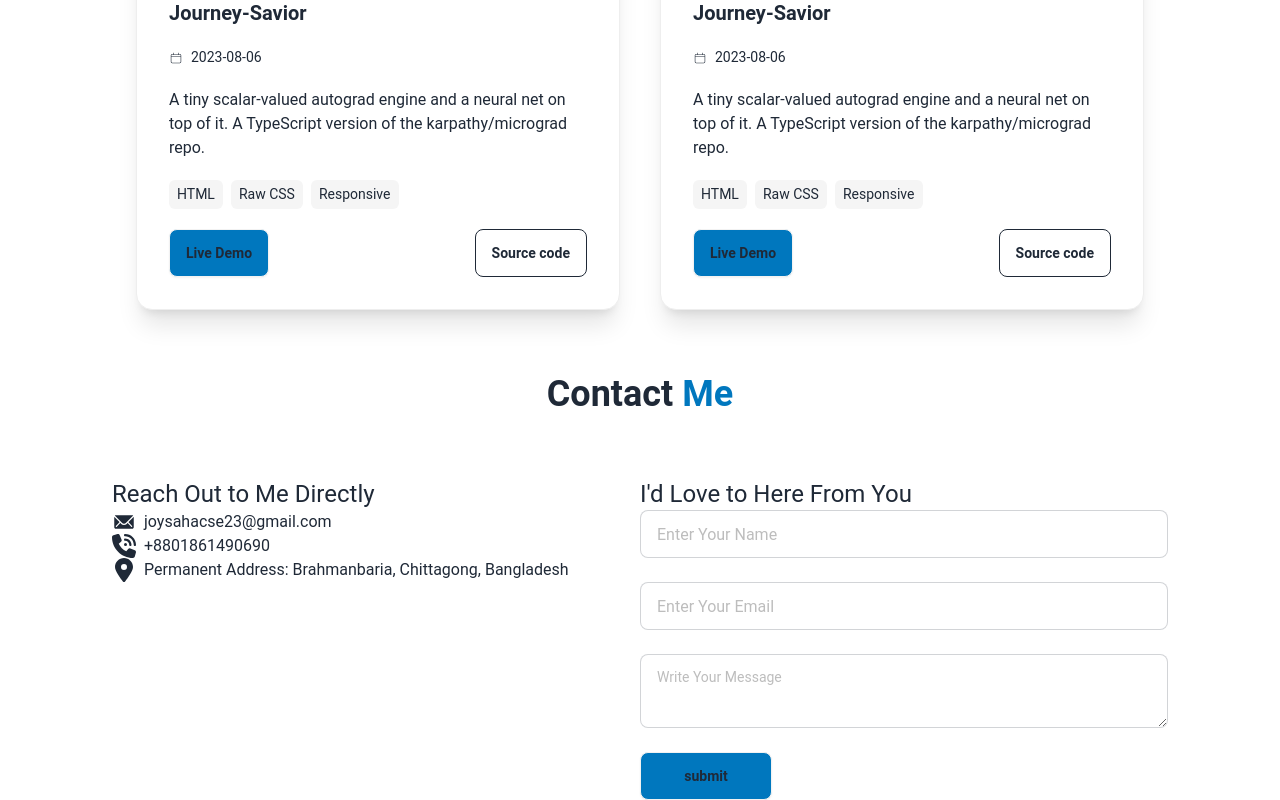
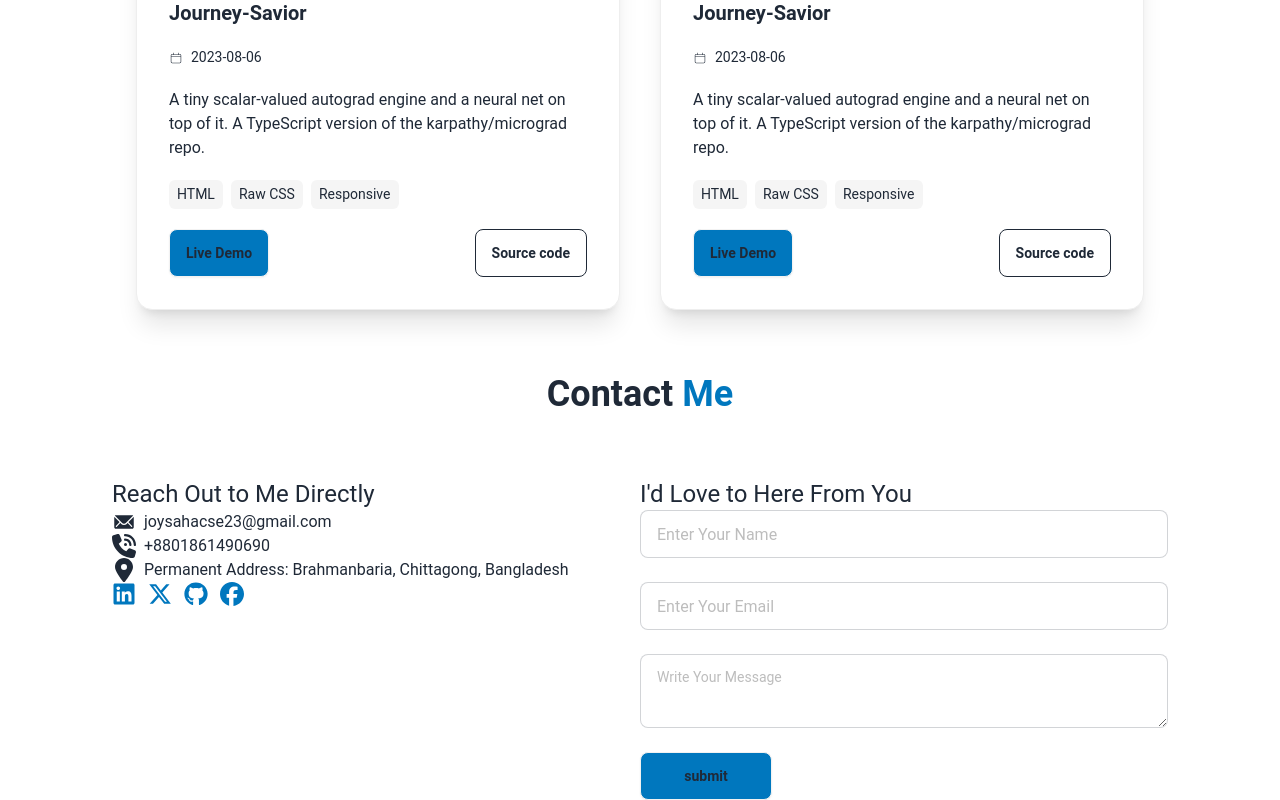
Before and after one commit to joysaha023/joy-saha-devs-profile, a React (Vite) app: page / in a window 1280 px wide. Shown: the part 2017-2817 px from the top of the page. Built offline with nearby package versions, Linux system fonts and the light colour scheme.

Commit message:
contact me section social link added

```diff
--- a/src/Components/Contact/Contact.jsx
+++ b/src/Components/Contact/Contact.jsx
@@ -1,6 +1,6 @@
 import React from "react";
 import { IoIosMail } from "react-icons/io";
-import { FaPhoneVolume, FaLocationDot } from "react-icons/fa6";
+import { FaPhoneVolume, FaLocationDot, FaLinkedin, FaXTwitter, FaGithub, FaFacebook  } from "react-icons/fa6";
 
 const Contact = () => {
   return (
@@ -22,6 +22,12 @@ const Contact = () => {
           <div className="flex items-center gap-2">
             <FaLocationDot className="text-2xl " />
             <p>Permanent Address: Brahmanbaria, Chittagong, Bangladesh</p>
+          </div>
+          <div className="flex items-center gap-3 text-2xl text-[#0077be]">
+            <a href="https://www.linkedin.com/in/joysaha23/" target="blank"><FaLinkedin /></a>
+            <a href="https://twitter.com/joysaha023" target="blank"><FaXTwitter /></a>
+            <a href="https://github.com/joysaha023" target="blank"><FaGithub /></a>
+            <a href="https://www.facebook.com/joysaha23" target="blank"><FaFacebook /></a>
           </div>
         </div>
         <div className="flex-1">
```
